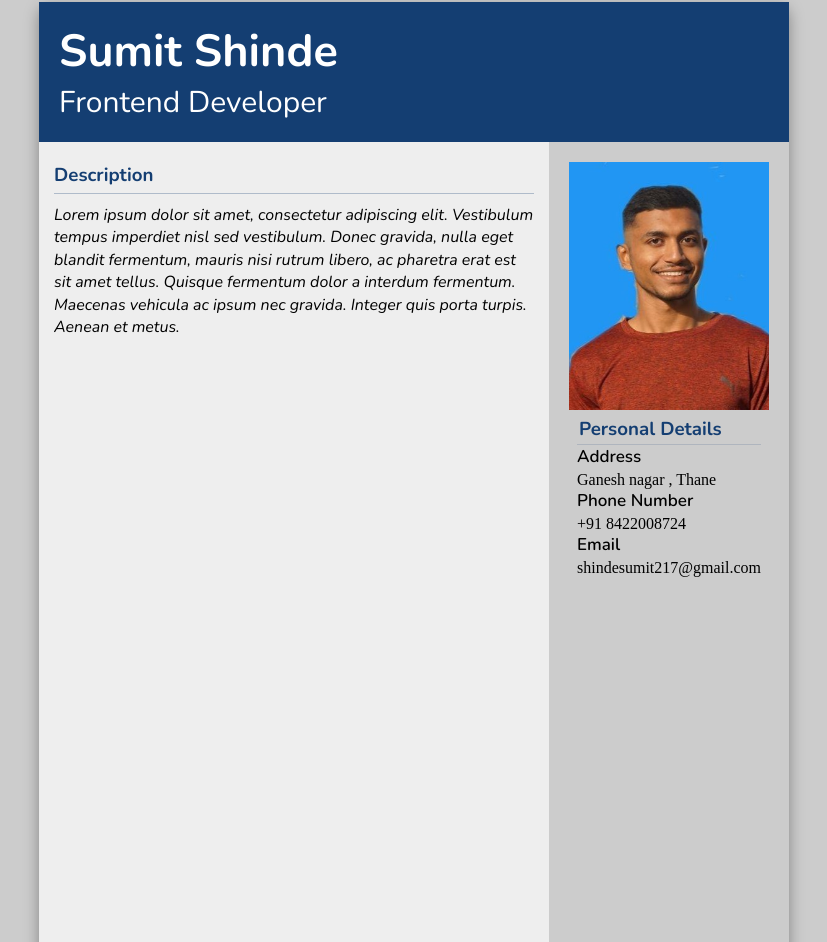
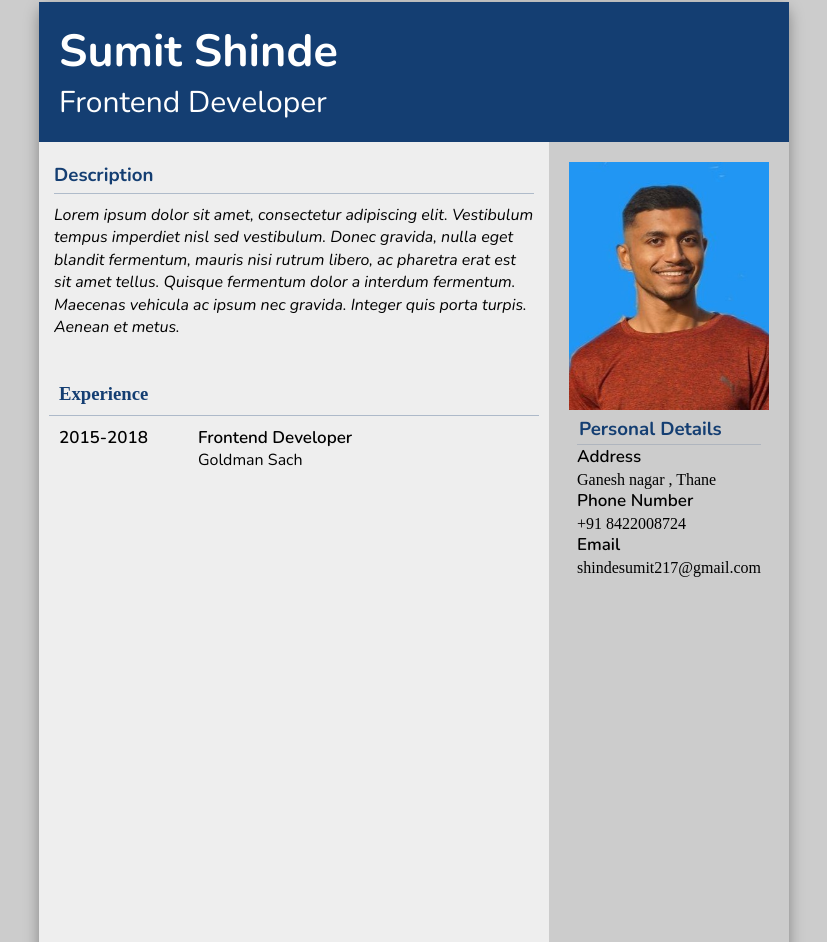
Before and after one commit to sumitshinde-84/cv-project, a React (Create React App) app: page / in a window 1280 px wide. Shown: the part 1682-2624 px from the top of the page, without its empty margins (226-1053 px from the left). Built offline with nearby package versions, Linux system fonts and the light colour scheme.

Commit message:
add experience section

```diff
--- /dev/null
+++ b/src/components/Preview_Component/ExperiencePreview.js
@@ -0,0 +1,39 @@
+import React from "react";
+import "./style/experiencePreview.css"
+
+class ExperiencePreview extends React.Component{
+
+constructor(props){
+    super()
+}
+
+
+render(){
+
+    const {from, to ,position,company} = this.props
+return (
+
+    <div className="experiencePreview">
+        <div className="experiencePreviewBoxBorder">
+            <h3>Experience</h3>
+        </div>
+        <div className="experienceTabel">
+            <div className="TimeFrame">
+                <p id="timeFrame">{from +"-"+ to}</p>
+            </div>
+            <div className="companyAndPosition">
+                <p id="positionPreview">{position}</p>
+                <p id="companyPreview">{company}</p>
+            </div>
+        </div>
+    </div>
+
+)
+
+
+}
+
+
+}
+
+export default ExperiencePreview
--- a/src/components/Preview_Component/style/descriptionPreview.css
+++ b/src/components/Preview_Component/style/descriptionPreview.css
@@ -1,5 +1,6 @@
 .DescriptionPreview{
     padding: 15px;
+
 }
 
 .DescriptionPreview h3{
--- /dev/null
+++ b/src/components/Preview_Component/style/experiencePreview.css
@@ -0,0 +1,40 @@
+.experiencePreview {
+    padding: 10px;
+
+  }
+
+.experienceTabel{
+ display: flex;
+ column-gap: 50px;
+ padding: 10px;
+
+}
+
+.experiencePreview h3{
+  color: rgb(20, 62, 114);;;
+}
+
+.experiencePreviewBoxBorder{
+    border: none;
+    border-bottom: 1px solid rgba(20, 62, 114, 0.299);
+    padding: 10px;
+}
+
+
+#timeFrame{
+    font-weight: 600;
+    font-family: Nunito, sans-serif; ;
+    font-size: 17px;
+}
+
+
+#positionPreview{
+    font-weight: 600;
+    font-family: Nunito, sans-serif; ;
+    font-size: 17px;
+}
+
+#companyPreview{
+    font-family: Nunito, sans-serif;
+    font-weight: 300;
+}
--- a/src/components/preview.js
+++ b/src/components/preview.js
@@ -3,7 +3,7 @@ import "./styles/Preview.css"
 import Header from "./Preview_Component/header";
 import PersonalInfoPreveiw from "./Preview_Component/personalInfo";
 import DescriptionPreview from "./Preview_Component/DescriptionPreview";
-
+import ExperiencePreview from "./Preview_Component/ExperiencePreview";
 class Preview extends React.Component{
 
 
@@ -13,8 +13,10 @@ render(){
         <div className="preview">
             <Header firstName="Sumit" lastName="Shinde" position="Frontend Developer" profile="../Images/sumit.jpeg"/>
             <PersonalInfoPreveiw  profile={require("./sumit.jpeg")} address="Ganesh nagar , Thane" phoneNumber="+91 8422008724" email="shindesumit217@gmail.com" />
+            <div className="otherInfo">
             <DescriptionPreview description="Lorem ipsum dolor sit amet, consectetur adipiscing elit. Vestibulum tempus imperdiet nisl sed vestibulum. Donec gravida, nulla eget blandit fermentum, mauris nisi rutrum libero, ac pharetra erat est sit amet tellus. Quisque fermentum dolor a interdum fermentum. Maecenas vehicula ac ipsum nec gravida. Integer quis porta turpis. Aenean et metus."/>
-
+            <ExperiencePreview from="2015" to="2018" company="Goldman Sach" position="Frontend Developer" />
+            </div>
         </div>
 
     )
--- a/src/components/styles/Preview.css
+++ b/src/components/styles/Preview.css
@@ -1,5 +1,5 @@
 .preview{
-    position: sticky;
+     position: sticky;
     top: 0;
     background-color:rgb(238, 238, 238);
     width: 750px;
@@ -12,3 +12,10 @@
 
 
 }
+
+
+.otherInfo{
+    display: flex;
+    flex-direction: column;
+    row-gap: 10px;
+}
```
